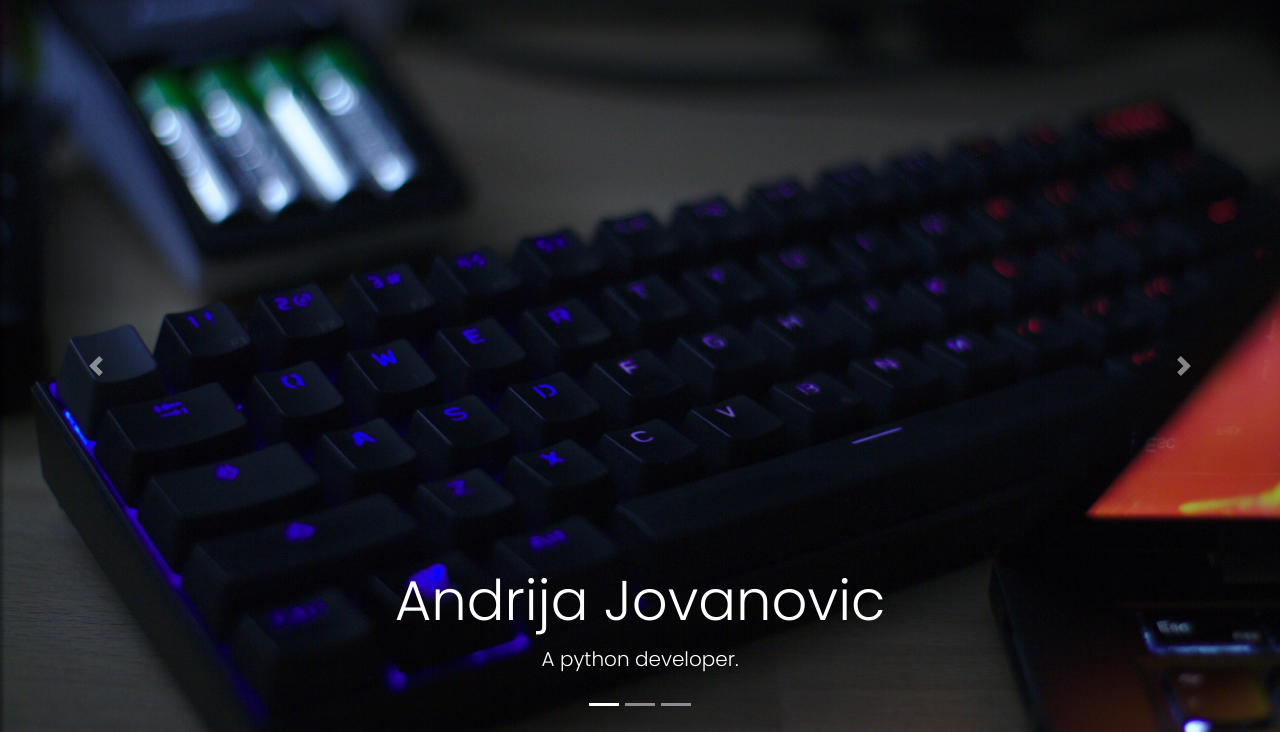
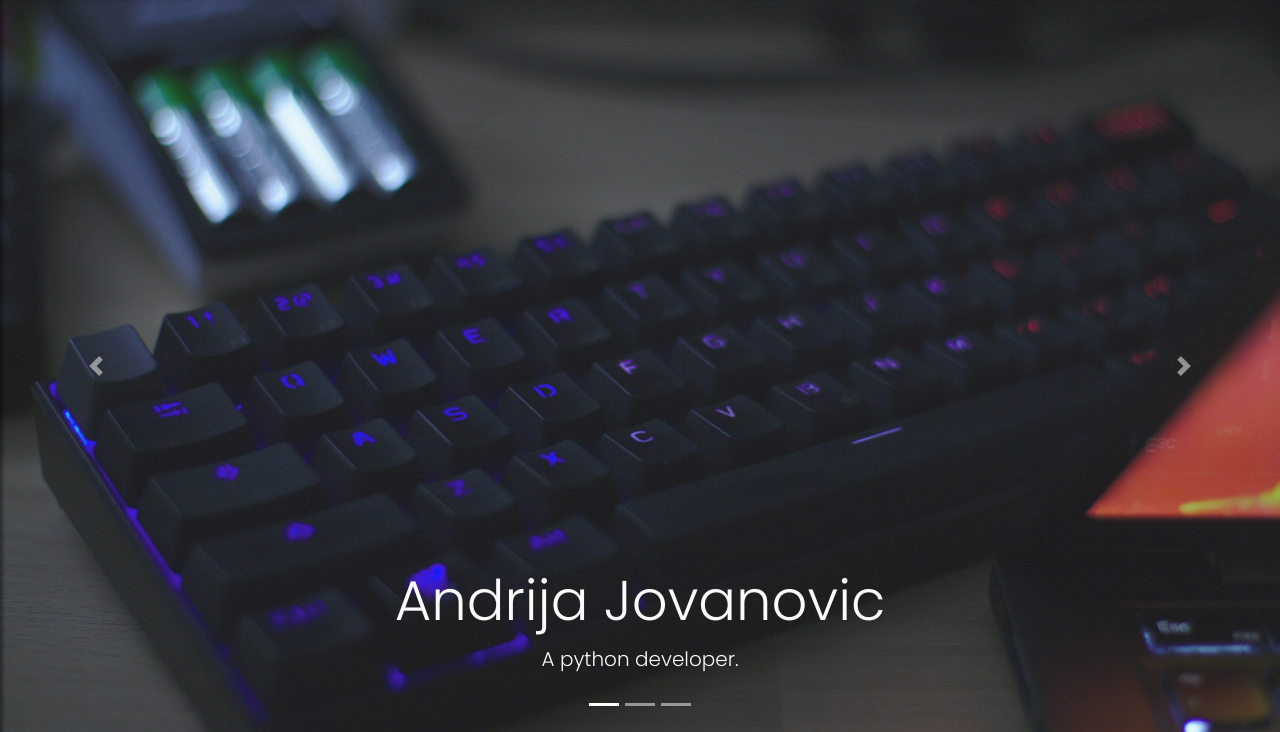
Before and after one commit to andrijaJ01/portfolio-fastapi, a FastAPI app: page / in a window 1280 px wide. Shown: the part 68-800 px from the top of the page. Run offline with FastAPI, Linux system fonts and the light colour scheme; some libraries are stand-ins or nearby versions.

Commit message:
bg image opacity changed

```diff
--- a/templates/home.html
+++ b/templates/home.html
@@ -17,6 +17,7 @@
   -moz-background-size: cover;
   -o-background-size: cover;
   background-size: cover;
+  opacity:0.88;
 }
 .carousel-item p{
   color:#fff;
```
